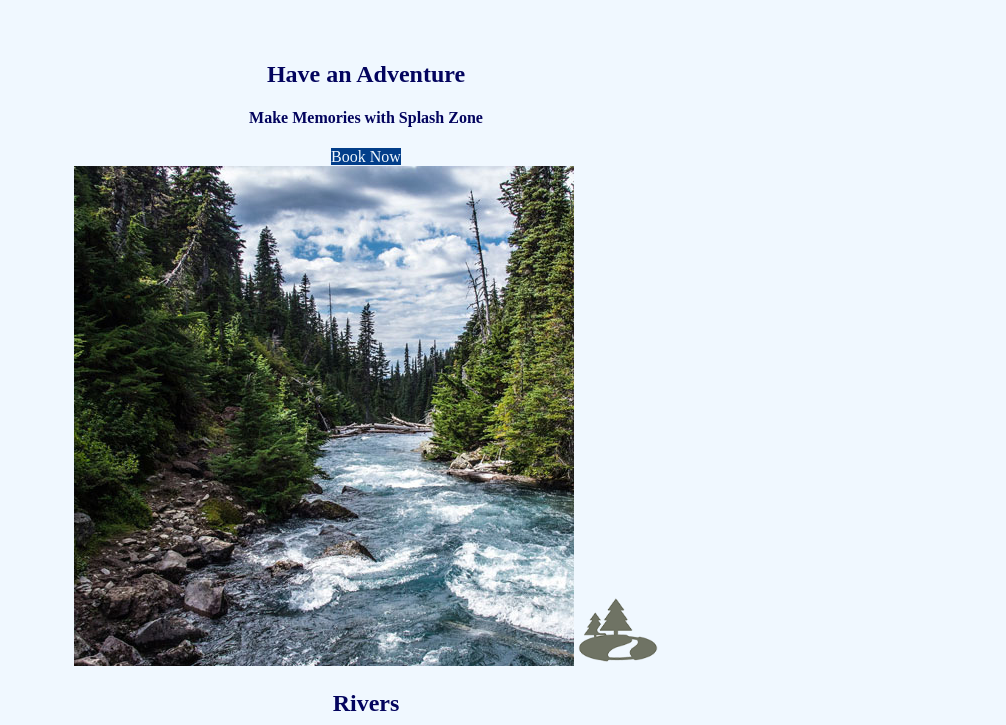
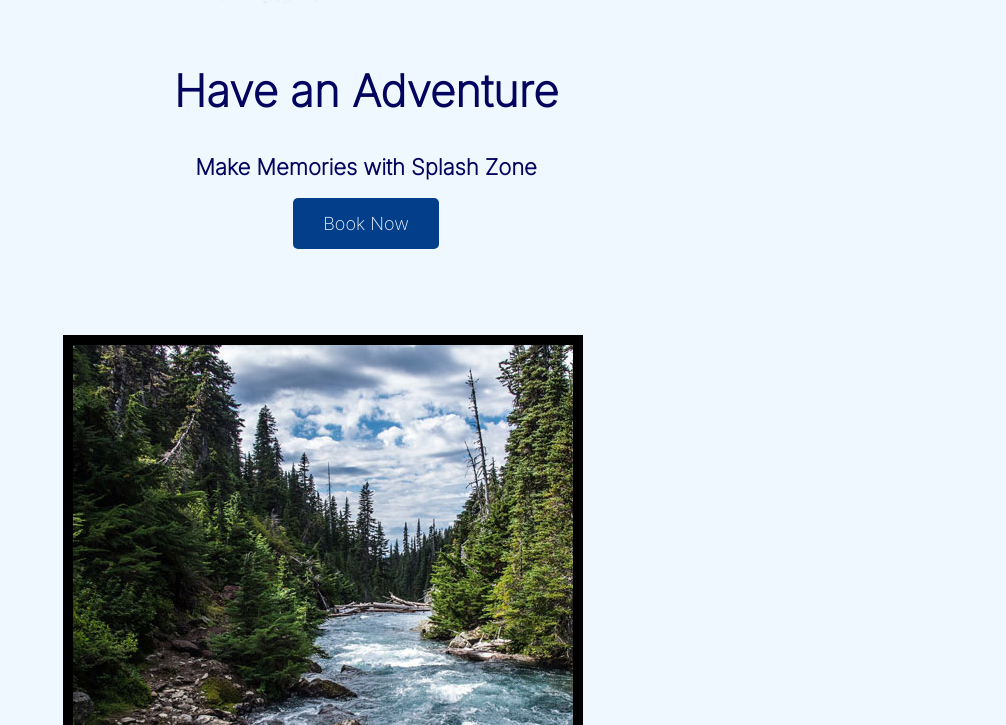
Before and after one commit to tkamidan/wdd130, a plain HTML site: page wwr/index.html in a window 1280 px wide. Shown: the part 895-1620 px from the top of the page, without its empty margins (274-1280 px from the left). Drawn offline with Linux system fonts and the light colour scheme.

Commit message:
added some styles

```diff
--- a/wwr/styles/style.css
+++ b/wwr/styles/style.css
@@ -1,3 +1,5 @@
+@import url('https://fonts.googleapis.com/css2?family=Inter:wght@200&display=swap');
+
 #content {
     max-width: 1600px;
     margin: 0 auto;
@@ -7,6 +9,7 @@ nav a {
     text-align: center;
     color: aliceblue;
     text-decoration: none;
+    padding: 35px;
 }
 
 #hero-img {
@@ -42,6 +45,10 @@ main section {
 
 body {
     background-color: aliceblue;
+    font-family: 'Inter', Helvetica, sans-serif;
+    font-size: 22px;
+    padding: 0;
+    margin: 0;
 }
 
 header {
@@ -53,17 +60,15 @@ nav a:hover {
     color: aliceblue;
 }
 
-.book {
+.book, .join {
     background-color: #023E8A;
     color: aliceblue;
     text-decoration: none;
     text-align: center;
-}
-
-.join {
-    background-color: #023E8A;
-    color: aliceblue;
-    text-decoration: none;
+    font-size: 18px;
+    padding: 15px 30px;
+    margin-top: 50px;
+    border-radius: 5px;
 }
 
 .book:hover {
@@ -81,11 +86,15 @@ nav a:hover {
 
 .msg {
     background-color: #0096C7;
+    line-height: 1.5em;
+    padding: 35px;
 }
 
 footer {
     background-color: #0096C7;
     color: aliceblue;
+    padding: 25px 20px;
+    margin-top: 100px;
 }
 
 footer a {
@@ -108,6 +117,8 @@ h4 {
 
 .home_title {
     color: #03045E;
+    font-size: 2em;
+    margin-top: 10px;
 }
 
 .msg h2 {
@@ -116,6 +127,7 @@ h4 {
 
 .msg p {
     color: aliceblue;
+    padding-bottom: 15px;
 }
 
 .logo {
@@ -124,4 +136,37 @@ h4 {
 
 .icon {
     width: 80px;
+    padding-top: 10px;
 }
+
+h2 {
+    margin: 0;
+}
+
+#logo_link {
+    padding-top: 5px;
+}
+
+footer .social img {
+    padding-top: 15px;
+}
+
+.rivers-card {
+    margin: 100px 0;
+}
+
+.camping-card {
+    margin: 100px 0;
+}
+
+.rapids-card {
+    margin: 100px 0;
+}
+
+.card-img {
+    border: 10px solid black;
+}
+
+main section img {
+     box-sizing: border-box;
+}
```
